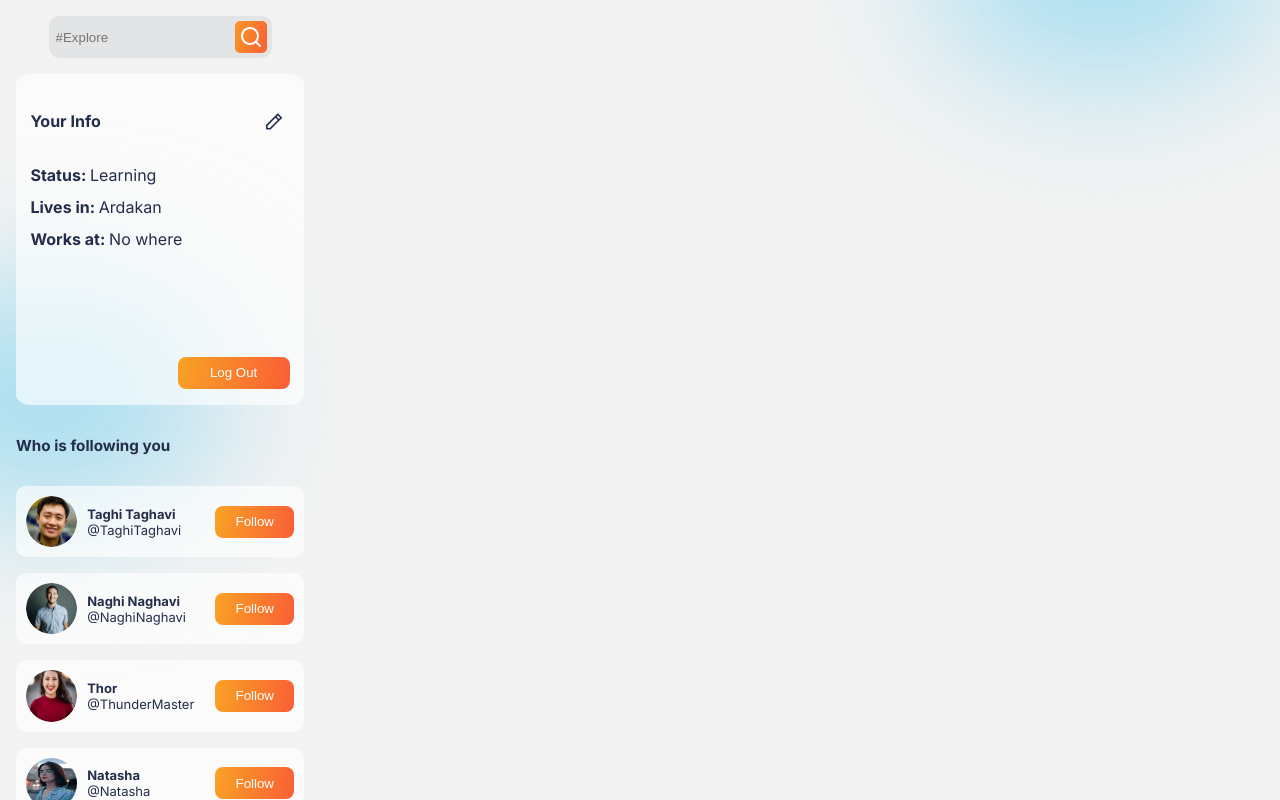
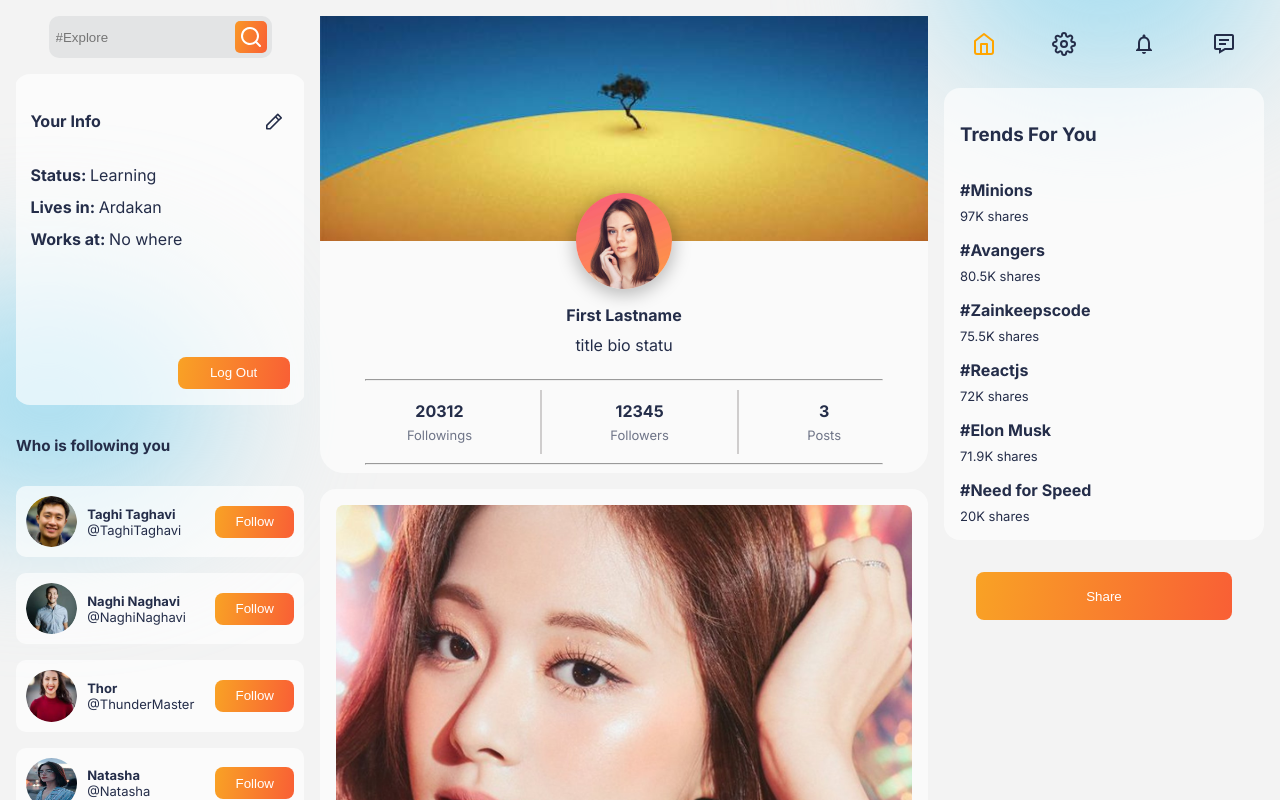
Before and after one commit to Mohammad-Vatankhah/project-manager, a React (Create React App) app in the folder client/: page / in a window 1280 px wide. Shown: the top 800 px of the page. Built offline with nearby package versions, Linux system fonts and the light colour scheme.

Commit message:
user profile page completed

```diff
--- a/client/src/Pages/UserProfile/UserProfile.css
+++ b/client/src/Pages/UserProfile/UserProfile.css
@@ -4,3 +4,9 @@
     grid-template-columns: 18rem auto 20rem;
     gap: 1rem;
 }
+
+.profileCenter {
+  display: flex;
+  flex-direction: column;
+  gap: 1rem;
+}
--- a/client/src/Pages/UserProfile/UserProfile.jsx
+++ b/client/src/Pages/UserProfile/UserProfile.jsx
@@ -1,8 +1,17 @@
 import React from "react";
 import { UserProfileLeft } from "../../Components/UserProfileLeft/UserProfileLeft";
 import "./UserProfile.css";
+import ProfileCard from "../../Components/ProfileCard/ProfileCard"
+import Projects from "../../Components/Projects/Projects"
+import RightSide from "../../Components/RightSide/RightSide"
+
 export const UserProfile = () => {
   return <div className="UserProfile">
         <UserProfileLeft />
+        <div className="profileCenter">
+            <ProfileCard />
+            <Projects />
+        </div>
+            <RightSide />
       </div>;
 };
```
